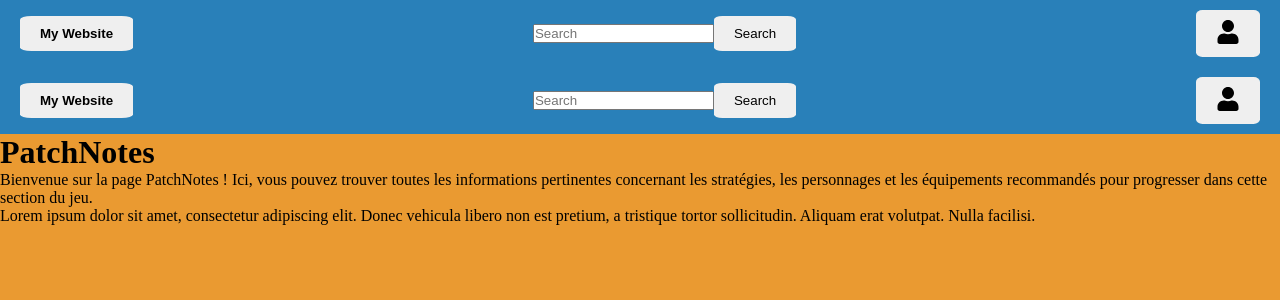
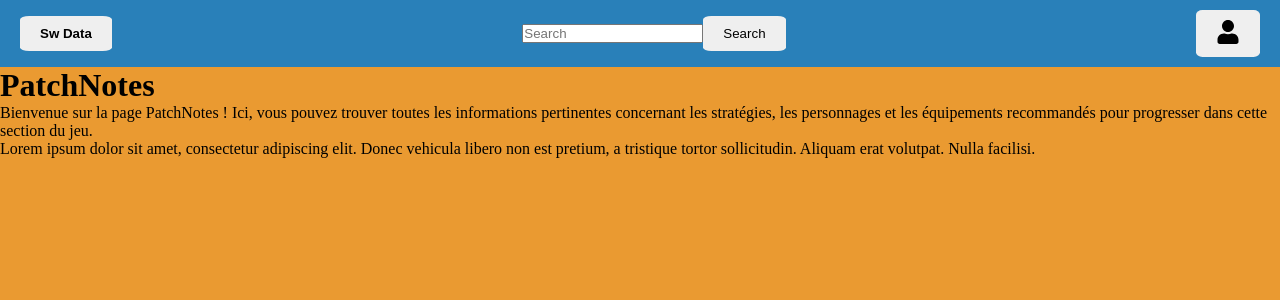
Before and after one commit to CorbiatFlorentin/SWData, a React (Create React App) app in the folder frontend/: page /patch-notes in a window 1280 px wide. Shown: the top 300 px of the page. Built offline with nearby package versions, Linux system fonts and the light colour scheme.

Commit message:
Supp Navbar des pages + fix top

```diff
--- a/frontend/src/ArenaPage.js
+++ b/frontend/src/ArenaPage.js
@@ -1,11 +1,9 @@
 // src/ArenaPage.js
 import React from 'react';
-import Navbar from './Navbar'; // Importe le composant Navbar si nécessaire
 
 const ArenaPage = () => {
   return (
     <div>
-      <Navbar />  {/* Si tu veux garder le même Navbar sur toutes les pages */}
       <div className="page-container">
         <h1>Arena</h1>
         <p>
--- a/frontend/src/CodexPage.js
+++ b/frontend/src/CodexPage.js
@@ -1,11 +1,9 @@
 // src/CodexPage.js
 import React from 'react';
-import Navbar from './Navbar'; // Importe le composant Navbar si nécessaire
 
 const CodexPage = () => {
   return (
     <div>
-      <Navbar />  {/* Si tu veux garder le même Navbar sur toutes les pages */}
       <div className="page-container">
         <h1>Codex</h1>
         <p>
--- a/frontend/src/DonjonsPage.js
+++ b/frontend/src/DonjonsPage.js
@@ -1,11 +1,9 @@
 // src/DonjonsPage.js
 import React from 'react';
-import Navbar from './Navbar'; // Importe le composant Navbar si nécessaire
 
 const DonjonsPage = () => {
   return (
     <div>
-      <Navbar />  {/* Si tu veux garder le même Navbar sur toutes les pages */}
       <div className="page-container">
         <h1>Donjons</h1>
         <p>
--- a/frontend/src/Navbar.js
+++ b/frontend/src/Navbar.js
@@ -1,18 +1,19 @@
 import React from 'react';
 import { FaUser } from 'react-icons/fa'; // Pour l'icône de l'utilisateur
+import { useNavigate } from 'react-router-dom'; // Importer useNavigate pour la redirection
 import './App.css'; // Assurez-vous que le fichier CSS est importé
 
 const Navbar = () => {
+  const navigate = useNavigate();
 
-  // Fonction pour rafraîchir la page lorsque le bouton titre est cliqué
-  const refreshPage = () => {
-    window.location.reload();
+  const redirectToHome = () => {
+    navigate('/');  // Rediriger vers la page d'accueil
   };
 
   return (
     <nav className="navbar">
-      <button className="navbar-brand" onClick={refreshPage}>
-        <strong>My Website</strong>
+      <button className="navbar-brand" onClick={redirectToHome}>
+        <strong>Sw Data</strong>
       </button>
 
       {/* Barre de recherche */}
--- a/frontend/src/PatchNotesPage.js
+++ b/frontend/src/PatchNotesPage.js
@@ -1,11 +1,9 @@
 // src/PatchNotesPage.js
 import React from 'react';
-import Navbar from './Navbar'; // Importe le composant Navbar si nécessaire
 
 const PatchNotesPage = () => {
   return (
     <div>
-      <Navbar />  {/* Si tu veux garder le même Navbar sur toutes les pages */}
       <div className="page-container">
         <h1>PatchNotes</h1>
         <p>
```
Also changed, not shown: frontend/src/LoginPage.js (added).
